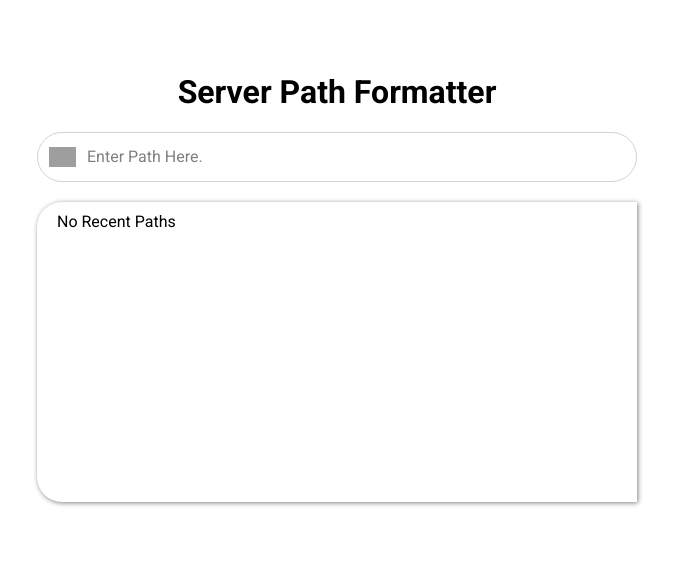
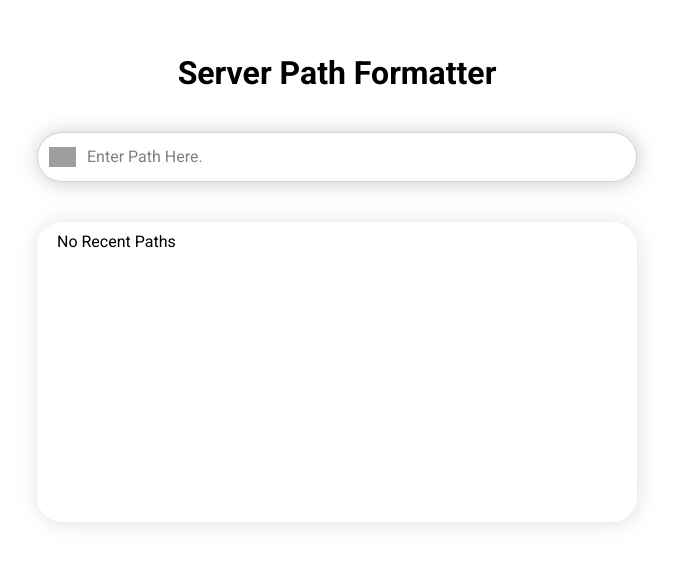
Before and after one commit to erodrigueztoimil/formatter, a React (Create React App) app: page / in a window 1280 px wide. Shown: the part 123-686 px from the top of the page, without its empty margins (303-978 px from the left). Built offline with nearby package versions, Linux system fonts and the light colour scheme; grey boxes are pictures that could not be loaded.

Commit message:
minor styling changes

```diff
--- a/src/App.js
+++ b/src/App.js
@@ -6,7 +6,7 @@ import SearchBar from "./Components/SearchBar";
 function App() {
   return (
     <div className="App">
-      <h1>Server Path Formatter</h1>
+      <h1 style={{ marginBottom: "40px" }}>Server Path Formatter</h1>
       <SearchBar />
     </div>
   );
--- a/src/Assets/App.scss
+++ b/src/Assets/App.scss
@@ -37,19 +37,20 @@ $lightGray: #d3d3d3;
   position: absolute;
   padding-left: 50px;
   padding-top: 12px;
-  transition: border 0.4s, box-shadow .4s;
+  transition: border 0.4s, box-shadow 0.4s;
   font-size: 16px;
+  box-shadow: 1px 1px 20px rgba(163, 163, 163, 0.582);
 
   &:hover {
     border: 2px solid white;
     box-shadow: 0px 2px 3px grey;
-    transition: box-shadow .2s;
+    transition: box-shadow 0.2s;
   }
 
   &:focus {
     border: 2px solid white;
     box-shadow: 0px 1px 3px grey;
-    transition: box-shadow .2s;
+    transition: box-shadow 0.2s;
   }
 
   /*
@@ -94,12 +95,10 @@ $lightGray: #d3d3d3;
   max-width: 600px;
   height: 300px;
   overflow: hidden;
-  box-shadow: 1px 1px 5px grey;
+  box-shadow: 1px 1px 20px rgba(201, 201, 201, 0.582);
   border-radius: 25px;
-  border-top-right-radius: 0px;
-  border-bottom-right-radius: 0px;
   box-sizing: border-box;
-  margin-top: 20px;
+  margin-top: 40px;
 }
 
 .search-history {
@@ -128,7 +127,7 @@ $lightGray: #d3d3d3;
     cursor: pointer;
 
     .remove {
-      transition: transform .4s;
+      transition: transform 0.4s;
       transform: translateX(0px);
     }
   }
@@ -147,13 +146,13 @@ $lightGray: #d3d3d3;
   background-color: red;
   right: 0;
   border-bottom-left-radius: 10px;
-  border-top-left-radius: 10px;;
+  border-top-left-radius: 10px;
   overflow: hidden;
   display: flex;
   align-items: center;
   justify-content: center;
   transform: translateX(40px);
-  transition: transform .4s;
+  transition: transform 0.4s;
 
   .closeIcon {
     height: 20px;
@@ -163,7 +162,7 @@ $lightGray: #d3d3d3;
 
   &:active {
     .closeIcon {
-      transform: scale(.9)
+      transform: scale(0.9);
     }
   }
 }
--- a/src/Components/SearchBar.js
+++ b/src/Components/SearchBar.js
@@ -2,7 +2,7 @@
 // on history state change, save to localstorage
 // on past path click, copy to clipboard
 
-import closeIcon from '../Assets/close-outline.svg'
+import closeIcon from "../Assets/close-outline.svg";
 
 import React, { useState, useEffect, Fragment } from "react";
 
@@ -40,25 +40,20 @@ const SearchBar = (props) => {
   const linkClick = (path) => {
     // copy to clipboard
     navigator.clipboard.writeText(path);
-  }
+  };
 
   const linkMap = (arr) => {
-
-    const newArr = [...arr]
-    newArr.slice(0)
+    const newArr = [...arr];
+    newArr.slice(0);
 
     return arr.length > 0 ? (
-        newArr
-        .map((i, index) => (
+      newArr.map((i, index) => (
         <div className="link-container" key={`recent-${index}`}>
           <div className="link" onClick={() => linkClick(i)}>
             {i}
           </div>
           <div className="remove" onClick={() => removeItem(index)}>
-              <img
-                src={closeIcon}
-                className="closeIcon"
-              />
+            <img src={closeIcon} alt="Close Icon" className="closeIcon" />
           </div>
         </div>
       ))
@@ -93,19 +88,17 @@ const SearchBar = (props) => {
   };
 
   const removeItem = async (index) => {
-    const newHistory = [...history]
+    const newHistory = [...history];
 
-    newHistory.splice(index, 1)
+    newHistory.splice(index, 1);
 
-    setHistory(newHistory)
-  }
+    setHistory(newHistory);
+  };
 
   //update localStorage any time history state changes
   useEffect(() => {
-    persist("history", history)
-  }, [history])
-
-
+    persist("history", history);
+  }, [history]);
 
   return (
     <Fragment>
@@ -130,12 +123,9 @@ const SearchBar = (props) => {
         />
       </div>
 
-      <div
-        className="search-history-container"
-      >
+      <div className="search-history-container">
         <div className="search-history">{linkMap(history)}</div>
       </div>
-
     </Fragment>
   );
 };
```
Lines whose indentation alone changed are shown as unchanged.
